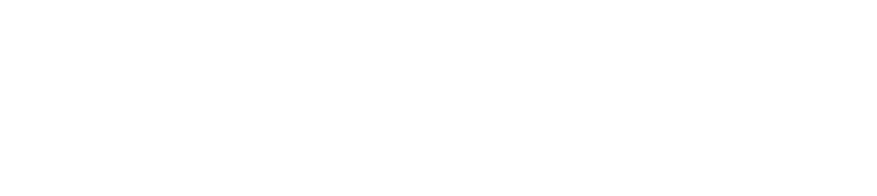
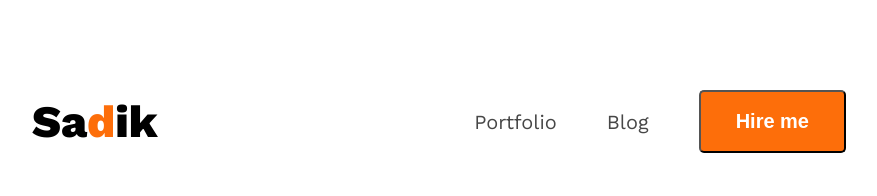
Before and after one commit to rabbir1/My-Portfolio, a plain HTML site: page index.html in a window 1280 px wide. Shown: the whole page, without its empty margins (176-1053 px from the left). Drawn offline with nearby package versions, Linux system fonts and the light colour scheme.

Commit message:
adding some css

```diff
--- a/index.html
+++ b/index.html
@@ -4,10 +4,21 @@
     <meta charset="UTF-8">
     <meta name="viewport" content="width=device-width, initial-scale=1.0">
     <title>My-Portfolio</title>
+    <link rel="preconnect" href="https://fonts.googleapis.com">
+    <link rel="preconnect" href="https://fonts.gstatic.com" crossorigin>
+    <link href="https://fonts.googleapis.com/css2?family=Work+Sans:ital,wght@0,100..900;1,100..900&display=swap" rel="stylesheet">
+    <link rel="stylesheet" href="styles/portfolio.css">
 </head>
-<body>
+<body class="open-sans-normal">
     <header>
-
+        <nav>
+            <h3 class="nav-titel">Sa<span class="text-primary">d</span>ik</h3>
+            <ul>
+                <li><a class="dark-2" href="">Portfolio</a></li>
+                <li><a class="dark-2" href="">Blog</a></li>
+                <li><a href=""><button class="btn-primary">Hire me</button></a></li>
+            </ul>
+        </nav>
     </header>
     <main>
 
--- /dev/null
+++ b/styles/portfolio.css
@@ -0,0 +1,49 @@
+.open-sans-normal {
+    font-family: "Work Sans", serif;
+    font-optical-sizing: auto;
+    font-weight: <auto>;
+    font-style: normal;
+    font-variation-setting:
+        "wdth" 100;
+  }
+
+/* shared style */
+.text-primary{
+    color: #FD6E0A
+}
+.dark-2{
+    color: #474747;
+}
+.btn-primary{
+    background-color: #FD6E0A;
+    font-weight: bold;
+    color: white;
+    padding: 18px 35px;
+    border-radius: 5px;
+    font-size: 20px;
+}
+
+/* nav style */
+nav{
+    display: flex;
+    align-items: center;
+    justify-content: space-between;
+    margin: 50px 200px;
+}
+
+.nav-titel{
+    font-weight: 800;
+    font-size: 45px;
+}
+nav ul{
+    display: flex;
+    align-items: center;
+}
+nav ul li {
+    list-style: none;
+    margin-right: 50px;
+}
+nav ul a{
+    text-decoration: none;
+    font-size: 20px;
+}
```
